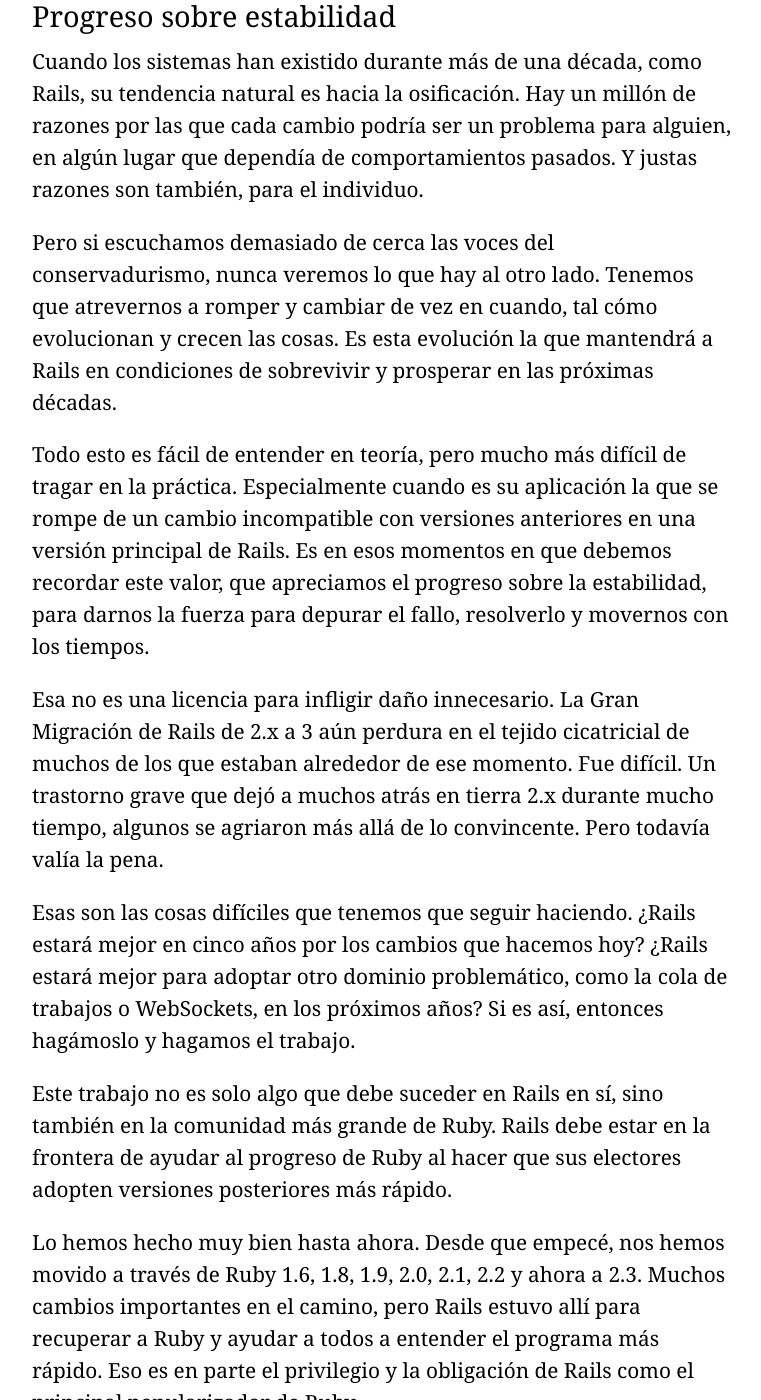
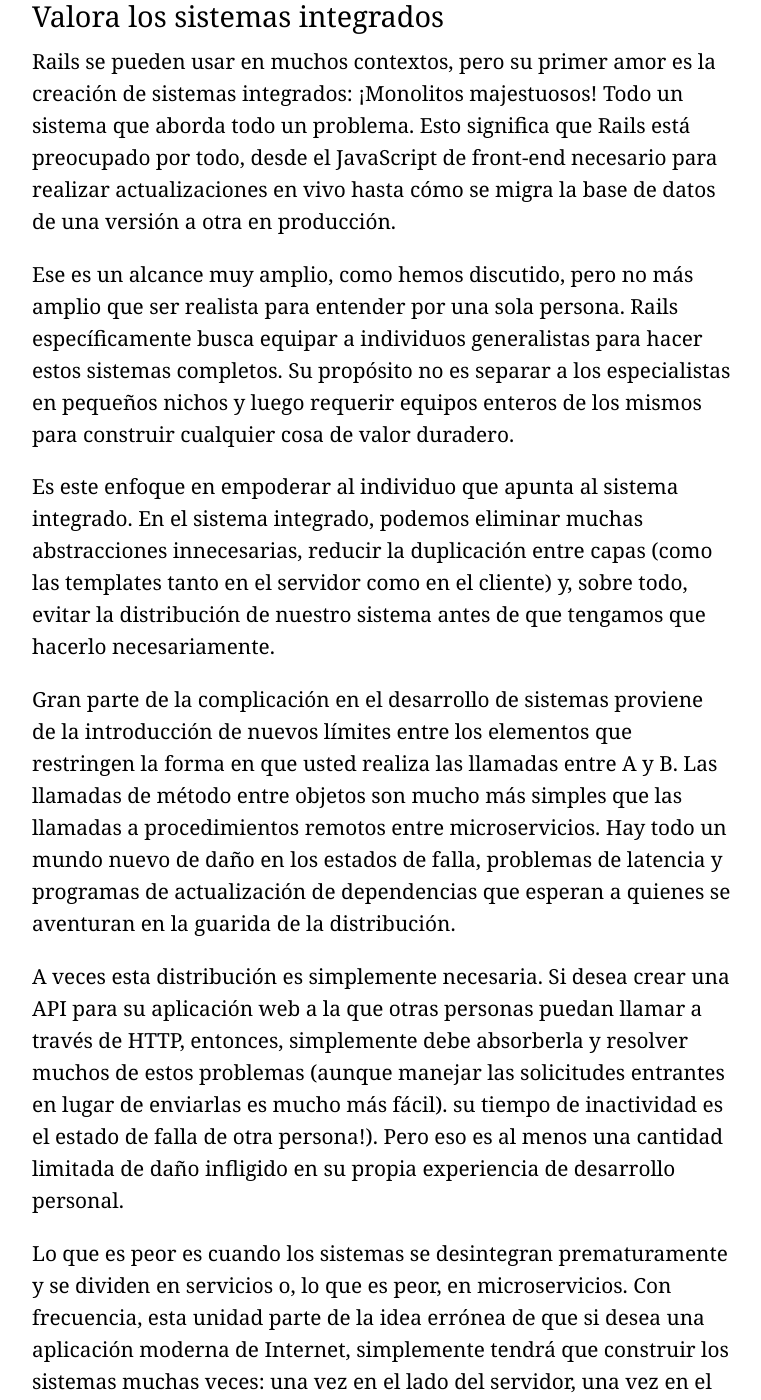
Before and after one commit to rails/homepage, a Jekyll site: the page built from doctrine/es.html, in a window 1280 px wide and 1400 px high, scrolled down 18105 px. Shown: the whole window, without its empty margins (258-1019 px from the left). Built offline with Jekyll 4.4.1, drawn with Linux system fonts in a browser that asks for light colours; some of the changed text lies outside the part shown.

Commit message:
Spanish doctrine: integrated systems

```diff
--- a/doctrine/es.html
+++ b/doctrine/es.html
@@ -102,7 +102,7 @@
 
       <p>Lo mismo ocurre incluso cuando entiendes cómo todas las piezas van juntas. Cuando hay un próximo paso obvio para cada cambio, podemos desplazarnos a través de las muchas partes de una aplicación que es igual o muy similar a todas las demás aplicaciones que la precedieron. Un lugar para cada cosa y cada cosa en su lugar. Las restricciones liberan incluso a las mentes más capaces.</p>
 
-      <p>Sin embargo, como con cualquier cosa, el poder de la convención no viene sin peligro. Cuando Rails hace que sea tan trivial hacer tanto, es fácil pensar que todos los aspectos de una aplicación pueden estar formados por plantillas pre-definidas. Pero la mayoría de las aplicaciones que valen la pena construir tienen algunos elementos que son únicos de alguna manera. Aunque sea solo el 5% o 1%, aún hay algo ahí.</p>
+      <p>Sin embargo, como con cualquier cosa, el poder de la convención no viene sin peligro. Cuando Rails hace que sea tan trivial hacer tanto, es fácil pensar que todos los aspectos de una aplicación pueden estar formados por templates pre-definidas. Pero la mayoría de las aplicaciones que valen la pena construir tienen algunos elementos que son únicos de alguna manera. Aunque sea solo el 5% o 1%, aún hay algo ahí.</p>
 
       <p>La parte más difícil es saber cuándo dejar las convenciones. ¿Cuándo son las razones lo suficientemente serias para justificar esta decisión? Sostengo que la mayoría de los requisitos previos para ser un hermoso y único copo de nieve son muy poco considerados, y el costo de desviarse de Rails está subestimado. De hecho, hay un precio y usted debe reflexionar sobre esto profundamente.</p>
 
@@ -135,7 +135,7 @@
 
       <p>Rails no es así. No es un solo corte perfecto de tela. Es una colcha. Un compuesto de muchas ideas diferentes e incluso paradigmas. Muchos que normalmente se verían en conflicto, si se contrastan solos y uno por uno. No es un campeonato de ideas superiores donde se debe declarar un único ganador.</p>
 
-      <p>Tome las plantillas con las que creamos las vistas en nuestro pastel Rails-MVC. Por defecto, todos los helpers que nos permiten extraer código de estas plantillas son simplemente un gran conjunto de metodos. Este es un solo espacio de nombres. ¡Oh, la sorpresa, el horror, es como una sopa de PHP!</p>
+      <p>Tome las templates con las que creamos las vistas en nuestro pastel Rails-MVC. Por defecto, todos los helpers que nos permiten extraer código de estas templates son simplemente un gran conjunto de metodos. Este es un solo espacio de nombres. ¡Oh, la sorpresa, el horror, es como una sopa de PHP!</p>
 
       <p>Pero sostengo que PHP tenía razón cuando se trataba de presentar funciones individuales que rara vez necesitaban interactuar, como ocurre con mucha abstracción en las vistas. Y para este propósito, el espacio de nombres, el gran conjunto de metodos, no solo es una opción razonable, sino una excelente.</p>
 
@@ -242,6 +242,26 @@
 
       <p>Ruby on Rails es un entorno para los chefs y aquellos que desean convertirse en chefs. Puede comenzar a lavar los platos, pero puede llegar hasta la cocina. No permita que nadie le diga que no se le puede confiar la mejor herramienta en el negocio como parte de este viaje.</p>
 
+      <h2 id="integrated-systems">Valora los sistemas integrados</h2>
+
+      <p>Rails se pueden usar en muchos contextos, pero su primer amor es la creación de sistemas integrados: ¡Monolitos majestuosos! Todo un sistema que aborda todo un problema. Esto significa que Rails está preocupado por todo, desde el JavaScript de front-end necesario para realizar actualizaciones en vivo hasta cómo se migra la base de datos de una versión a otra en producción.</p>
+
+      <p>Ese es un alcance muy amplio, como hemos discutido, pero no más amplio que ser realista para entender por una sola persona. Rails específicamente busca equipar a individuos generalistas para hacer estos sistemas completos. Su propósito no es separar a los especialistas en pequeños nichos y luego requerir equipos enteros de los mismos para construir cualquier cosa de valor duradero.</p>
+
+      <p>Es este enfoque en empoderar al individuo que apunta al sistema integrado. En el sistema integrado, podemos eliminar muchas abstracciones innecesarias, reducir la duplicación entre capas (como las templates tanto en el servidor como en el cliente) y, sobre todo, evitar la distribución de nuestro sistema antes de que tengamos que hacerlo necesariamente.</p>
+
+      <p>Gran parte de la complicación en el desarrollo de sistemas proviene de la introducción de nuevos límites entre los elementos que restringen la forma en que usted realiza las llamadas entre A y B. Las llamadas de método entre objetos son mucho más simples que las llamadas a procedimientos remotos entre microservicios. Hay todo un mundo nuevo de daño en los estados de falla, problemas de latencia y programas de actualización de dependencias que esperan a quienes se aventuran en la guarida de la distribución.</p>
+
+      <p>A veces esta distribución es simplemente necesaria. Si desea crear una API para su aplicación web a la que otras personas puedan llamar a través de HTTP, entonces, simplemente debe absorberla y resolver muchos de estos problemas (aunque manejar las solicitudes entrantes en lugar de enviarlas es mucho más fácil). su tiempo de inactividad es el estado de falla de otra persona!). Pero eso es al menos una cantidad limitada de daño infligido en su propia experiencia de desarrollo personal.</p>
+
+      <p>Lo que es peor es cuando los sistemas se desintegran prematuramente y se dividen en servicios o, lo que es peor, en microservicios. Con frecuencia, esta unidad parte de la idea errónea de que si desea una aplicación moderna de Internet, simplemente tendrá que construir los sistemas muchas veces: una vez en el lado del servidor, una vez en el lado del cliente MVC de JavaScript, una vez para cada uno de las aplicaciones móviles, y así sucesivamente. Esto no es una ley de la naturaleza, no tiene por qué ser así.</p>
+
+      <p>Es completamente posible compartir grandes porciones de toda la aplicación a través de múltiples aplicaciones y accesos. Para utilizar los mismos controladores y vistas para el escritorio web que para aplicaciones integradas en dispositivos móviles nativos. Para centralizar tanto como sea posible dentro de ese glorioso y majestuoso monolito: El sistema integrado.</p>
+
+      <p>Todo esto sin renunciar a mucho, si no algo, en términos de velocidad, experiencia del usuario u otros atributos que atraen falsamente a los desarrolladores a una distribución prematura.</p>
+
+      <p>Es lo que más buscamos: todo el poder de las aplicaciones ajustadas y distribuidas individualmente con la facilidad de uso y la comprensión de un sistema único e integrado.</p>
+
       <h2 id="progress-over-stability">Progreso sobre estabilidad</h2>
 
       <p>Cuando los sistemas han existido durante más de una década, como Rails, su tendencia natural es hacia la osificación. Hay un millón de razones por las que cada cambio podría ser un problema para alguien, en algún lugar que dependía de comportamientos pasados. Y justas razones son también, para el individuo.</p>
```
